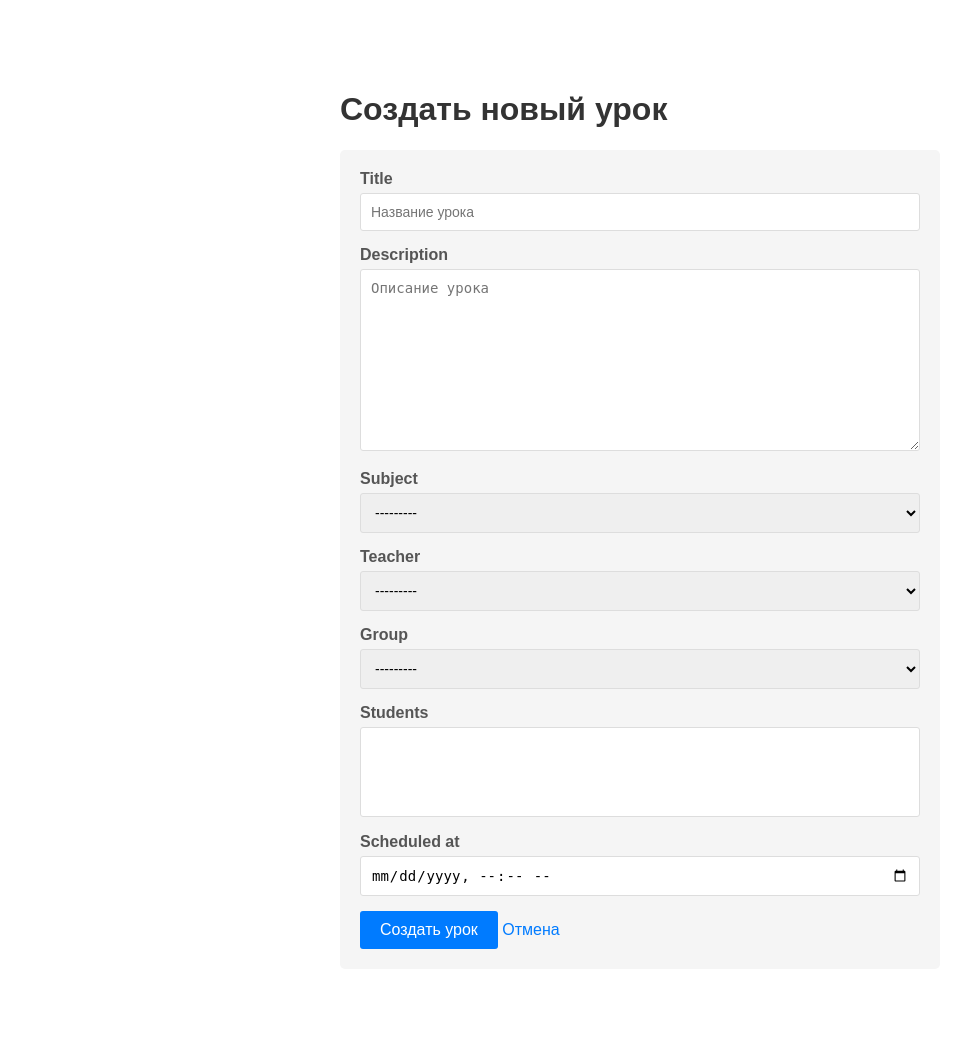
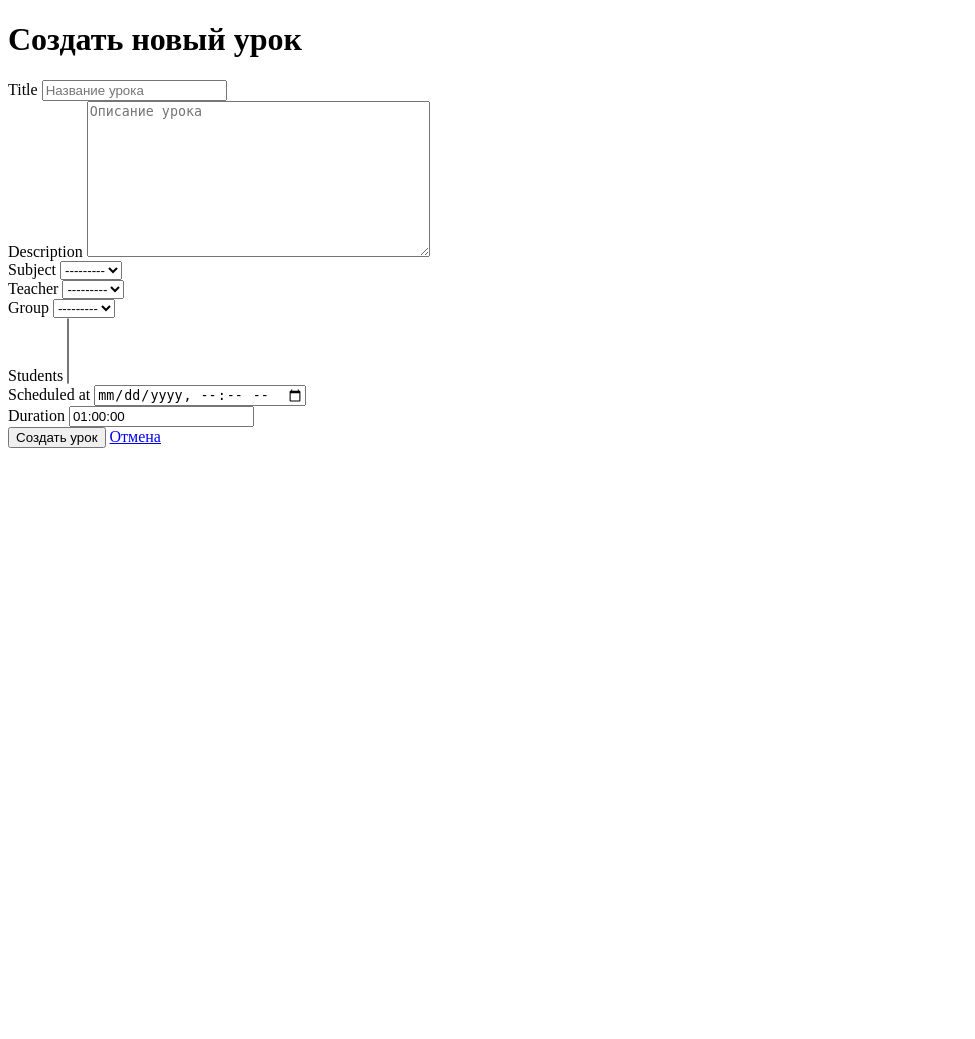
Before and after one commit to fletch4503/itschool_tt, a Django app: page /create/ in a window 1280 px wide. Shown: the whole page, without its empty margins (0-975 px from the left). After the commit the page ends 448 px from the top, so only its background shows below. Run offline with Django 5.2, Linux system fonts and the light colour scheme; data that the repository does not hold is empty; parts of the project's set-up code (start-up, migrations or seed data) failed here and were passed over.

Commit message:
Add duration in lesson_form.html

```diff
--- a/itschooltt/settings.py
+++ b/itschooltt/settings.py
@@ -169,7 +169,7 @@
             "log_colors": {
                 "DEBUG": "white",
                 "INFO": "green",
-                "WARNING": "yellow",
+                "WARNING": "light_yellow",
                 "ERROR": "red",
                 "CRITICAL": "red,bg_white",
             },
--- /dev/null
+++ b/itschooltt/utils.py
@@ -0,0 +1,3 @@
+import logging
+
+log = logging.getLogger(__name__)
--- a/lessons/forms.py
+++ b/lessons/forms.py
@@ -1,5 +1,5 @@
 from django import forms
-from django.forms.widgets import DateTimeInput
+from django.forms.widgets import DateTimeInput, TimeInput
 from .models import Lesson
 
 
@@ -14,6 +14,7 @@
             "group",
             "students",
             "scheduled_at",
+            "duration",
         ]
         widgets = {
             "title": forms.TextInput(attrs={"placeholder": "Название урока"}),
@@ -21,4 +22,7 @@
             "scheduled_at": DateTimeInput(
                 attrs={"type": "datetime-local", "placeholder": "Выберите дату и время"}
             ),
+            "duration": TimeInput(
+                attrs={"type": "time-local", "placeholder": "Выберите продолжительность"}
+            ),
         }
--- a/lessons/management/commands/create_test_data.py
+++ b/lessons/management/commands/create_test_data.py
@@ -13,6 +13,7 @@
 
         # Получить существующие данные
         existing_courses = list(Course.objects.all())
+
         existing_subjects = list(Subject.objects.all())
         existing_teachers = list(Teacher.objects.all())
         existing_groups = list(Group.objects.all())
--- a/pyproject.toml
+++ b/pyproject.toml
@@ -1,6 +1,6 @@
 [project]
 dependencies = [
-  "black==25.11.0",
+  "black>=24.0,<25.11",
   "celery[redis]>=5.5.3",
   "django>=5.2.8",
   "django-browser-reload>=1.21.0",
@@ -11,6 +11,8 @@
   "django-celery-results>=2.6.0",
   "colorlog>=6.10.1",
   "psycopg2-binary>=2.9.0",
+  "celery-types==0.23.0",
+  "ruff>=0.14.2",
 ]
 description = "Test Task 4 IT School"
 name = "itschooltt"
--- a/templates/lessons/lesson_form.html
+++ b/templates/lessons/lesson_form.html
@@ -5,78 +5,6 @@
     <meta charset="UTF-8">
     <title>Создать урок</title>
     <style>
-        body {
-            font-family: Arial, sans-serif;
-            max-width: 600px;
-            margin: 50px auto;
-            padding: 20px;
-        }
-        h1 {
-            color: #333;
-        }
-        form {
-            background-color: #f5f5f5;
-            padding: 20px;
-            border-radius: 5px;
-        }
-        .form-group {
-            margin-bottom: 15px;
-        }
-        label {
-            display: block;
-            margin-bottom: 5px;
-            font-weight: bold;
-            color: #555;
-        }
-        input[type="text"],
-        input[type="email"],
-        input[type="datetime-local"],
-        textarea,
-        select {
-            width: 100%;
-            padding: 10px;
-            border: 1px solid #ddd;
-            border-radius: 3px;
-            box-sizing: border-box;
-            font-size: 14px;
-        }
-        textarea {
-            resize: vertical;
-            min-height: 100px;
-        }
-        input[type="submit"],
-        button {
-            background-color: #007bff;
-            color: white;
-            padding: 10px 20px;
-            border: none;
-            border-radius: 3px;
-            cursor: pointer;
-            font-size: 16px;
-        }
-        input[type="submit"]:hover,
-        button:hover {
-            background-color: #0056b3;
-        }
-        a {
-            color: #007bff;
-            text-decoration: none;
-        }
-        a:hover {
-            text-decoration: underline;
-        }
-        .errorlist {
-            color: #d32f2f;
-            list-style: none;
-            padding: 0;
-            margin-bottom: 10px;
-        }
-        .errorlist li {
-            padding: 5px;
-            background-color: #ffebee;
-            border-left: 3px solid #d32f2f;
-            margin-bottom: 5px;
-        }
     </style>
 </head>
 <body>
--- a/templates/lessons/lesson_list.html
+++ b/templates/lessons/lesson_list.html
@@ -12,7 +12,7 @@
         <h1>Список уроков</h1>
 
         {% if task_id %}
-        <div id="task-status" hx-get="{% url 'task_status' task_id %}" hx-trigger="load, every 2s[!this.classList.contains('task-complete')]" hx-target="this" hx-swap="innerHTML">
+        <div id="task-status" hx-get="{% url 'task_status' task_id %}" hx-trigger="load, every 5s[!this.classList.contains('task-complete')]" hx-target="this" hx-swap="innerHTML">
             <p>Статус задачи: Загрузка...</p>
         </div>
         <script>
@@ -49,6 +49,7 @@
         <table>
             <thead>
                 <tr>
+                    <th>id</th>
                     <th>Название</th>
                     <th>Описание</th>
                     <th>Предмет</th>
@@ -62,6 +63,7 @@
             <tbody id="lessons-tbody">
                 {% for lesson in lessons %}
                 <tr class="lesson-row" id="lesson-{{ lesson.pk }}">
+                    <td>{{ lesson.id }}</td>
                     <td>{{ lesson.title }}</td>
                     <td>{{ lesson.description|truncatewords:5 }}</td>
                     <td>{{ lesson.subject.name }}</td>
```
Also changed, not shown: lessons/tasks.py (+4 -7 lines), static_src/css/styles.css (+78 -0 lines), 1 other file.
